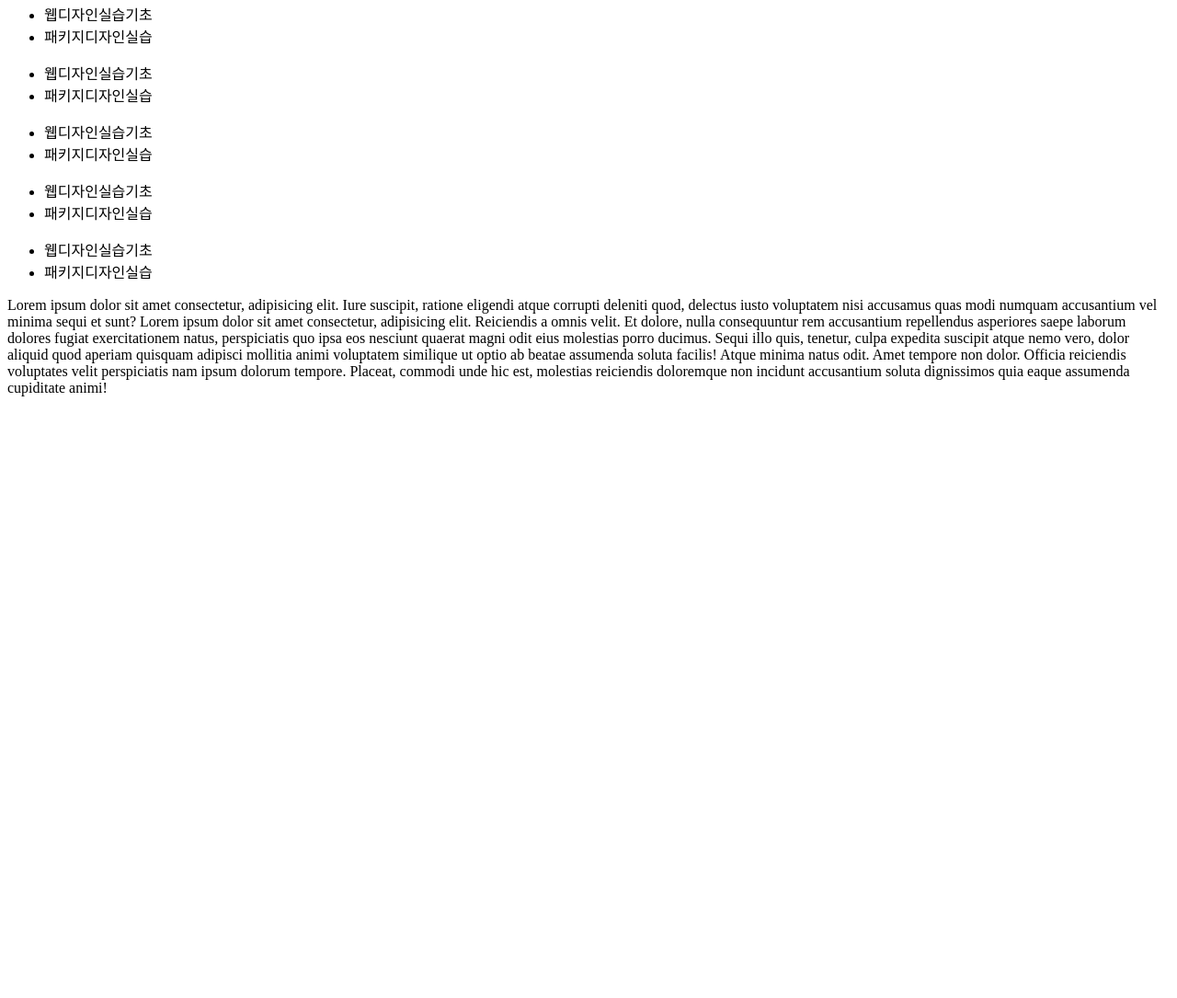
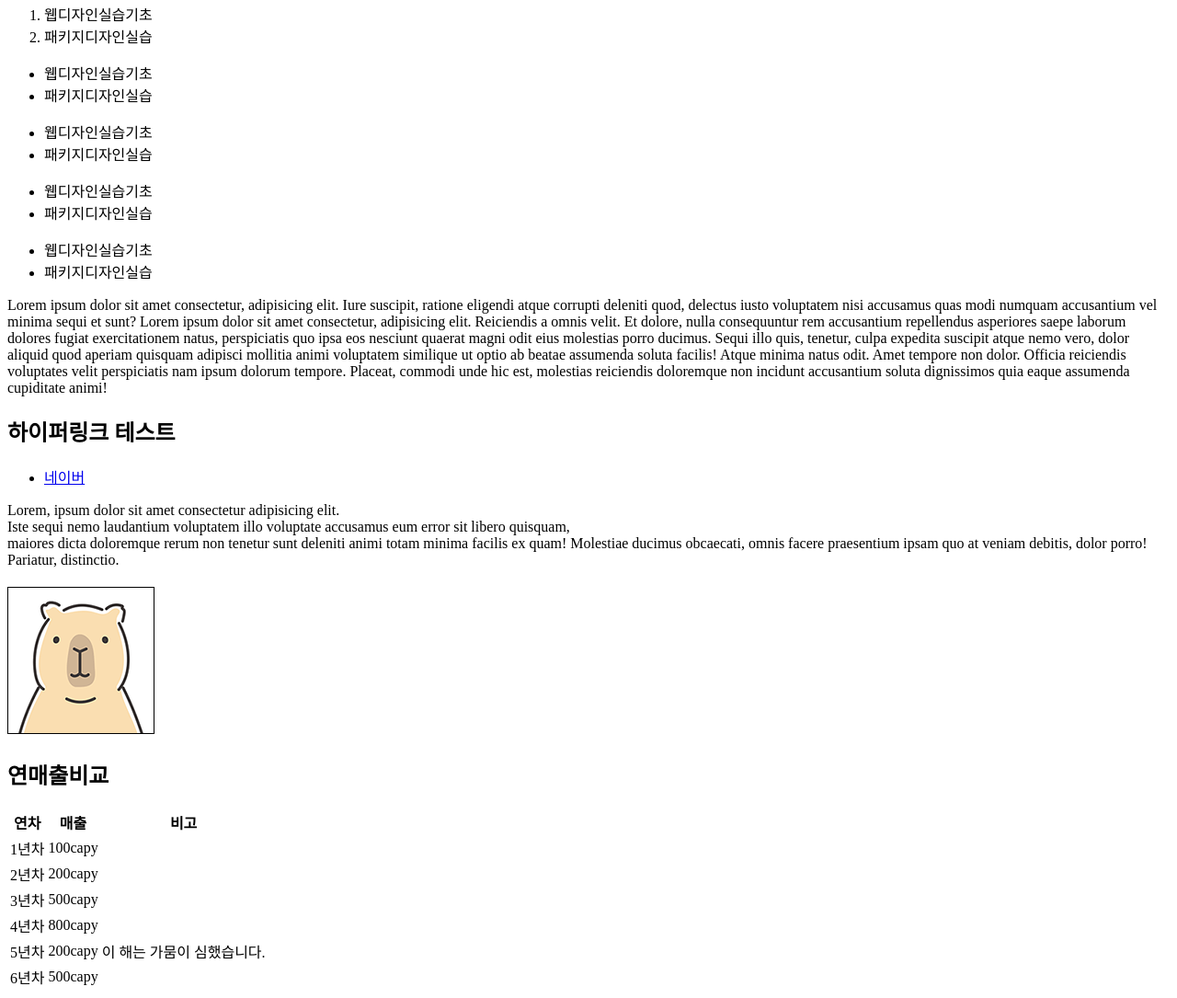
Before and after one commit to kcw4330/web0314, a plain HTML site: page index.html in a window 1280 px wide. Shown: the part 448-1533 px from the top of the page at 92% size. Before the commit the page ends 887 px from the top, so only its background shows below. Drawn offline with Linux system fonts and the light colour scheme.

Commit message:
이미지 테이블추가

```diff
--- a/index.html
+++ b/index.html
@@ -22,10 +22,10 @@
         <h3>24년 1학시 수강신청과목</h3>
         <h4>24년 1학시 수강신청과목</h4>
         <h5>24년 1학시 수강신청과목</h5>
-        <ul>
+        <ol>
             <li>웹디자인실습기초</li>
             <li>패키지디자인실습</li>
-        </ul>
+        </ol>
         <ul>
             <li>웹디자인실습기초</li>
             <li>패키지디자인실습</li>
@@ -54,5 +54,55 @@
         non dolor. Officia reiciendis voluptates velit perspiciatis nam ipsum dolorum tempore. Placeat,
         commodi unde hic est, molestias reiciendis doloremque non incidunt accusantium soluta dignissimos
         quia eaque assumenda cupiditate animi!
+        <h2>하이퍼링크 테스트</h2>
+        <ul>
+            <li><a href="https://www.freeimages.com/kr/vector/troll-face-problem-5504120" target="_blank">네이버</a></li>
+        </ul>
+        Lorem, ipsum dolor sit amet consectetur adipisicing elit.<br>Iste sequi nemo laudantium voluptatem illo voluptate accusamus eum error sit libero quisquam,<br>maiores dicta doloremque rerum non tenetur sunt deleniti animi
+        totam minima facilis ex quam! Molestiae ducimus obcaecati, omnis facere praesentium ipsam quo at veniam debitis, dolor porro! Pariatur, distinctio.
+        <h2><img src="imgs/capyzou.png" alt=""></h2>
+        <h2>연매출비교</h2>
+        <table>
+            <thead>
+                <tr>
+                    <th>연차</th>
+                    <th>매출</th>
+                    <th>비고</th>
+                </tr>
+            </thead>
+            <tbody>
+                <tr>
+                    <td>1년차</td>
+                    <td>100capy</td>
+                    <td></td>
+                </tr>
+                <tr>
+                    <td>2년차</td>
+                    <td>200capy</td>
+                    <td></td>
+                </tr>
+                <tr>
+                    <td>3년차</td>
+                    <td>500capy</td>
+                    <td></td>
+                </tr>
+                <tr>
+                    <td>4년차</td>
+                    <td>800capy</td>
+                    <td></td>
+                </tr>
+                <tr>
+                    <td>5년차</td>
+                    <td>200capy</td>
+                    <td>이 해는 가뭄이 심했습니다.</td>
+                </tr>
+                <tr>
+                    <td>6년차</td>
+                    <td>500capy</td>
+                    <td></td>
+                </tr>
+            </tbody>
+        </table>
+
     </body>
 </html>
```
Also changed, not shown: imgs/capyzou.png (added).
